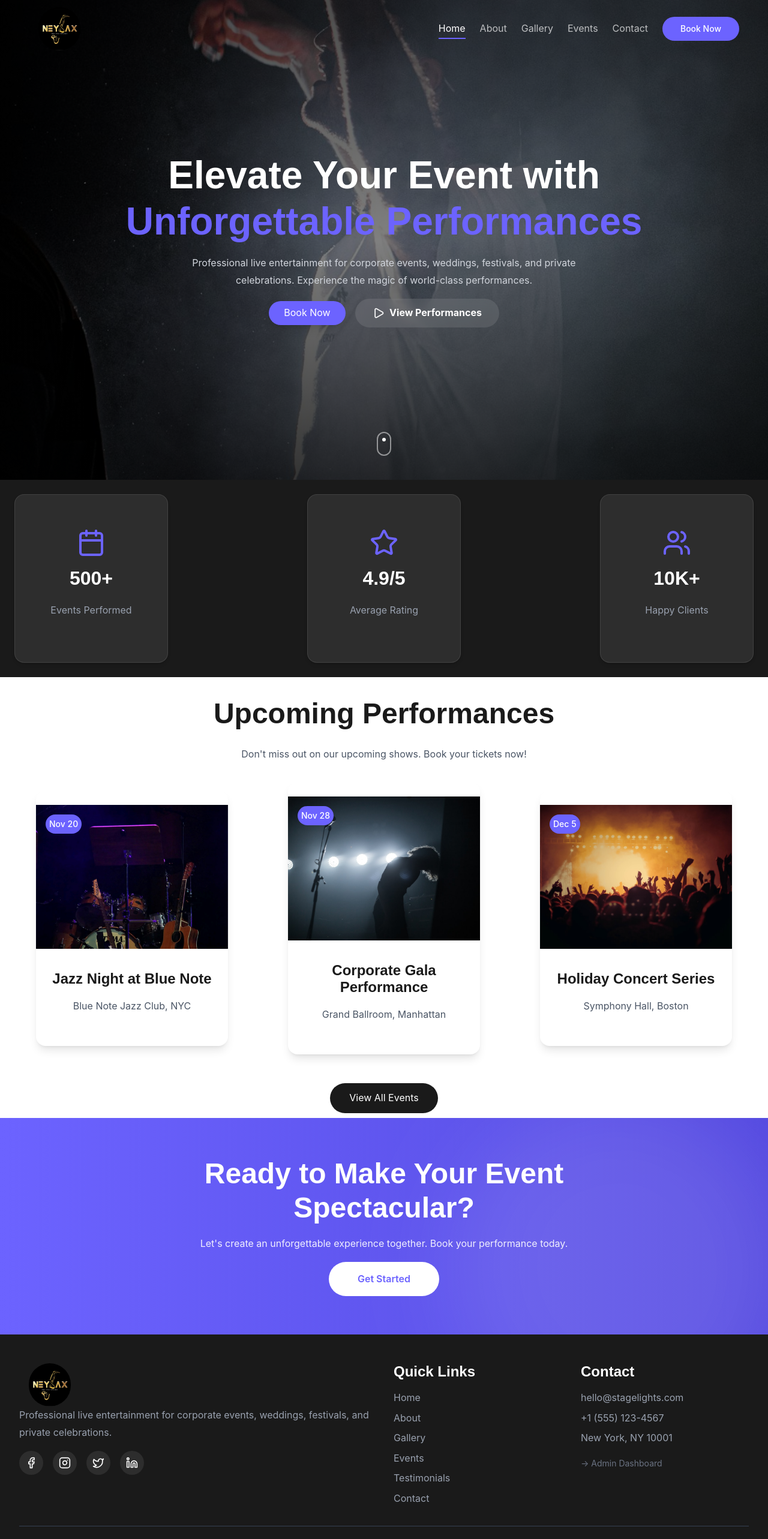
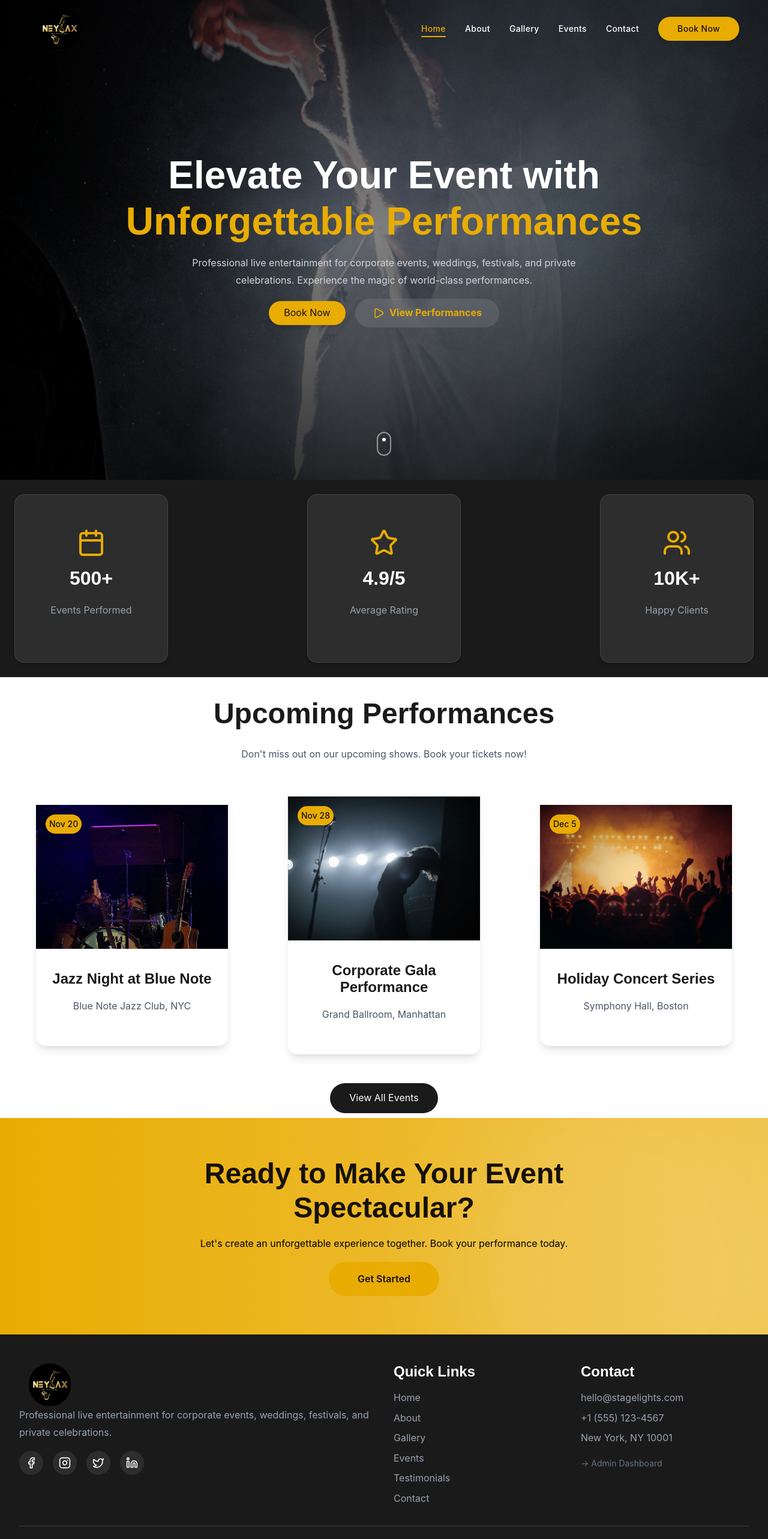
Before and after one commit to Kirin-Josh/ShowSphere, a Next.js app: page / in a window 1280 px wide. Shown: the top 2566 px of the page at 60% size. Built offline with nearby package versions, Linux system fonts and the light colour scheme.

Commit message:
Fix: gold and white colors for nav and homepage

```diff
--- a/app/globals.css
+++ b/app/globals.css
@@ -51,8 +51,8 @@
   --card-foreground: oklch(0.145 0 0);
   --popover: oklch(1 0 0);
   --popover-foreground: oklch(0.145 0 0);
-  --primary: oklch(0.205 0 0);
-  --primary-foreground: oklch(0.985 0 0);
+  --primary: oklch(0.78 0.16 83);
+  --primary-foreground: oklch(0.18 0.02 83);
   --secondary: oklch(0.97 0 0);
   --secondary-foreground: oklch(0.205 0 0);
   --muted: oklch(0.97 0 0);
@@ -70,7 +70,7 @@
   --chart-5: oklch(0.769 0.188 70.08);
   --sidebar: oklch(0.985 0 0);
   --sidebar-foreground: oklch(0.145 0 0);
-  --sidebar-primary: oklch(0.205 0 0);
+  --sidebar-primary: var(--primary);
   --sidebar-primary-foreground: oklch(0.985 0 0);
   --sidebar-accent: oklch(0.97 0 0);
   --sidebar-accent-foreground: oklch(0.205 0 0);
--- a/components/HomePage.tsx
+++ b/components/HomePage.tsx
@@ -49,7 +49,7 @@ export function HomePage({ onNavigate }: HomePageProps) {
             >
               Elevate Your Event with
               <br />
-              <span style={{ color: "#6C63FF" }}>
+              <span className="text-primary">
                 Unforgettable Performances
               </span>
             </motion.h1>
@@ -76,7 +76,7 @@ export function HomePage({ onNavigate }: HomePageProps) {
                 }}
                 whileTap={{ scale: 0.95 }}
                 onClick={() => onNavigate("booking")}
-                className="h-10 w-32 bg-[#6C63FF] text-white rounded-full hover:bg-[#5449E0] transition-all shadow-lg"
+                className="h-10 w-32 bg-primary text-primary-foreground rounded-full hover:bg-primary/90 transition-all shadow-lg"
               >
                 Book Now
               </motion.button>
@@ -84,7 +84,7 @@ export function HomePage({ onNavigate }: HomePageProps) {
                 whileHover={{ scale: 1.05 }}
                 whileTap={{ scale: 0.95 }}
                 onClick={() => onNavigate("gallery")}
-                className="h-12 px-4 w-60 font-bold bg-white/10 text-white rounded-full hover:bg-white/20 transition-all backdrop-blur-sm border border-white/30 flex items-center gap-2 justify-center"
+                className="h-12 px-4 w-60 font-bold bg-white/10 text-primary rounded-full hover:bg-white/20 transition-all backdrop-blur-sm border border-white/30 flex items-center gap-2 justify-center"
               >
                 <Play size={20} />
                 View Performances
@@ -123,7 +123,7 @@ export function HomePage({ onNavigate }: HomePageProps) {
             >
               <Card className="bg-[#2D2D2D] border border-white/10 rounded-2xl shadow-md hover:bg-[#353535] transition-all w-[16rem]">
                 <CardContent className="flex flex-col items-center text-center py-8">
-                  <stat.icon className="w-12 h-12 mb-4 text-[#6C63FF]" />
+                  <stat.icon className="w-12 h-12 mb-4 text-primary" />
 
                   <h3 className="text-3xl font-semibold text-white">
                     {stat.value}
@@ -174,7 +174,7 @@ export function HomePage({ onNavigate }: HomePageProps) {
                       fill
                       className="object-cover transition-transform duration-700 group-hover:scale-110"
                     />
-                    <div className="absolute top-4 left-4 bg-[#6C63FF] text-white p-1.5 rounded-full text-sm font-medium">
+                    <div className="absolute top-4 left-4 bg-primary text-primary-foreground p-1.5 rounded-full text-sm font-medium">
                       {event.date}
                     </div>
                   </div>
@@ -210,7 +210,7 @@ export function HomePage({ onNavigate }: HomePageProps) {
       </section>
 
       {/* CTA Section */}
-      <section className="py-16 bg-linear-to-r from-[#6C63FF] to-[#5449E0] relative overflow-hidden">
+      <section className="py-16 bg-linear-to-r from-primary to-primary/70 relative overflow-hidden">
         {/* Floating animation element */}
         <motion.div
           animate={{ scale: [1, 1.2, 1], rotate: [0, 120, 0] }}
@@ -223,7 +223,7 @@ export function HomePage({ onNavigate }: HomePageProps) {
             initial={{ opacity: 0, y: 20 }}
             whileInView={{ opacity: 1, y: 0 }}
             viewport={{ once: true }}
-            className="text-white text-4xl font-bold font-[Poppins] mb-6"
+            className="text-primary-foreground text-4xl font-bold font-[Poppins] mb-6"
           >
             Ready to Make Your Event Spectacular?
           </motion.h2>
@@ -232,7 +232,7 @@ export function HomePage({ onNavigate }: HomePageProps) {
             initial={{ opacity: 0 }}
             whileInView={{ opacity: 1 }}
             transition={{ delay: 0.3 }}
-            className="text-white/90 text-xl mb-10"
+            className="text- text-xl mb-10"
           >
             Let&apos;s create an unforgettable experience together. Book your
             performance today.
@@ -245,7 +245,7 @@ export function HomePage({ onNavigate }: HomePageProps) {
             }}
             whileTap={{ scale: 0.95 }}
             onClick={() => onNavigate("booking")}
-            className="px-12 py-4 bg-white text-[#6C63FF] rounded-full font-semibold hover:bg-gray-100 transition-all"
+            className="px-12 py-4 bg-primary text-primary-foreground rounded-full font-semibold hover:bg-primary/90 transition-all"
           >
             Get Started
           </motion.button>
--- a/components/NavbarComponent.tsx
+++ b/components/NavbarComponent.tsx
@@ -1,4 +1,5 @@
 "use client";
+
 import React, { useEffect, useState } from "react";
 import { AnimatePresence, motion } from "framer-motion";
 import Image from "next/image";
@@ -10,7 +11,10 @@ interface NavigationProps {
   onNavigate: (page: string) => void;
 }
 
-function NavbarComponent({ currentpage, onNavigate }: NavigationProps) {
+export default function NavbarComponent({
+  currentpage,
+  onNavigate,
+}: NavigationProps) {
   const [isMobileMenuOpen, setIsMobileMenuOpen] = useState(false);
   const [isScrolled, setIsScrolled] = useState(false);
 
@@ -34,13 +38,12 @@ function NavbarComponent({ currentpage, onNavigate }: NavigationProps) {
   };
 
   return (
-    <>
     <motion.nav
       initial={{ y: -100 }}
       animate={{ y: 0 }}
       className={`fixed top-0 left-0 right-0 z-50 transition-all duration-300 ${
         isScrolled
-            ? "bg-[#1A1A1A]/95 backdrop-blur-md shadow-lg"
+          ? "bg-background/90 text-black/90 backdrop-blur-md border-b border-border shadow-sm"
           : "bg-transparent"
       }`}
     >
@@ -61,43 +64,51 @@ function NavbarComponent({ currentpage, onNavigate }: NavigationProps) {
             />
           </motion.div>
 
-            {/* Desktop Nav */}
-            <div className="hidden md:flex items-center gap-6">
-              {NavItems.map((item) => (
+          {/* Desktop Navigation */}
+          <div className="hidden md:flex items-center gap-8">
+            {NavItems.map((item) => {
+              const isActive = currentpage === item.id;
+
+              return (
                 <motion.button
                   key={item.id}
-                  whileHover={{ scale: 1.1 }}
-                  whileTap={{ scale: 0.95 }}
+                  whileHover={{ y: -1 }}
+                  whileTap={{ scale: 0.96 }}
                   onClick={() => handleNavClick(item.id)}
-                  className={`relative text-white transition-colors ${
-                    currentpage === item.id
-                      ? "opacity-100"
-                      : "opacity-70 hover:opacity-100"
+                  className={`relative text-sm font-medium tracking-wide transition-colors ${
+                    isActive
+                      ? "text-primary"
+                      : isScrolled
+                      ? "text-black/80 hover:text-primary"
+                      : "text-white hover:text-primary"
                   }`}
                 >
                   {item.name}
 
-                  {currentpage === item.id && (
-                    <motion.div
+                  {isActive && (
+                    <motion.span
                       layoutId="activeTab"
-                      className="absolute left-0 right-0 -bottom-1 h-0.5 bg-[#6C63FF]"
+                      className="absolute left-0 right-0 -bottom-1 h-0.5 bg-primary rounded-full"
                     />
                   )}
                 </motion.button>
-              ))}
+              );
+            })}
 
+            {/* CTA */}
             <Button
               onClick={() => handleNavClick("booking")}
-                className="h-10 w-32 bg-[#6C63FF] text-white rounded-full hover:bg-[#5449E0] transition-colors"
+              className="h-10 px-8 rounded-full bg-primary text-primary-foreground font-medium tracking-wide shadow-md hover:shadow-lg hover:brightness-110 transition"
             >
               Book Now
             </Button>
           </div>
 
-            {/* Mobile Menu Toggle */}
+          {/* Mobile Toggle */}
           <button
-              onClick={() => setIsMobileMenuOpen(!isMobileMenuOpen)}
-              className="md:hidden p-2 text-white"
+            onClick={() => setIsMobileMenuOpen((v) => !v)}
+            className="md:hidden p-2 text-foreground"
+            aria-label="Toggle menu"
           >
             {isMobileMenuOpen ? <X size={24} /> : <Menu size={24} />}
           </button>
@@ -108,40 +119,41 @@ function NavbarComponent({ currentpage, onNavigate }: NavigationProps) {
       <AnimatePresence>
         {isMobileMenuOpen && (
           <motion.div
-              initial={{ opacity: 0, y: -20 }}
+            initial={{ opacity: 0, y: -16 }}
             animate={{ opacity: 1, y: 0 }}
-              exit={{ opacity: 0, y: -20 }}
+            exit={{ opacity: 0, y: -16 }}
             transition={{ duration: 0.25 }}
-              className="md:hidden bg-[#1A1A1A] shadow-lg"
+            className="md:hidden bg-background border-t border-border"
           >
-              <div className="px-4 py-6 space-y-4">
-                {NavItems.map((item) => (
+            <div className="px-6 py-6 space-y-3">
+              {NavItems.map((item) => {
+                const isActive = currentpage === item.id;
+
+                return (
                   <button
                     key={item.id}
                     onClick={() => handleNavClick(item.id)}
-                    className={`block w-full text-left text-white text-lg px-4 py-2 rounded-lg ${
-                      currentpage === item.id
-                        ? "bg-[#6C63FF]"
-                        : "hover:bg-[#2D2D2D]"
+                    className={`block w-full text-left text-base font-medium tracking-wide px-4 py-3 rounded-xl transition ${
+                      isActive
+                        ? "bg-primary text-primary-foreground shadow"
+                        : "text-foreground/80 hover:bg-muted"
                     }`}
                   >
                     {item.name}
                   </button>
-                ))}
+                );
+              })}
 
-                <button
+              <Button
                 onClick={() => handleNavClick("booking")}
-                  className="block w-full px-6 py-3 bg-[#6C63FF] text-white rounded-full hover:bg-[#5449E0] transition-colors"
+                className="w-full mt-4 h-12 rounded-full bg-primary text-primary-foreground font-medium tracking-wide shadow-md hover:brightness-110"
               >
                 Book Now
-                </button>
+              </Button>
             </div>
           </motion.div>
         )}
       </AnimatePresence>
     </motion.nav>
-    </>
   );
 }
-
-export default NavbarComponent;
```
Lines whose indentation alone changed are shown as unchanged.
